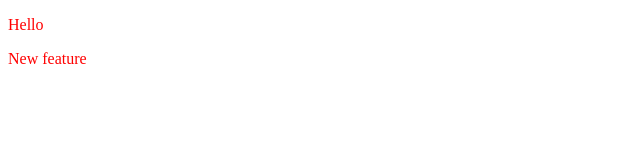
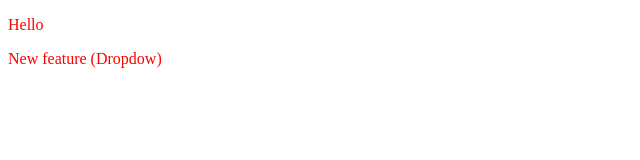
Before and after one commit to mrsraj/localRepo, a plain HTML site: page index.html in a window 1280 px wide. Shown: the full height of the page, 0-640 px from the left. Drawn offline with Linux system fonts and the light colour scheme.

Commit message:
Add DropDow

```diff
--- a/index.html
+++ b/index.html
@@ -8,6 +8,6 @@
 </head>
 <body>
     <p>Hello</p>
-    <p>New feature</p>
+    <p>New feature (Dropdow)</p>
 </body>
 </html>
```
